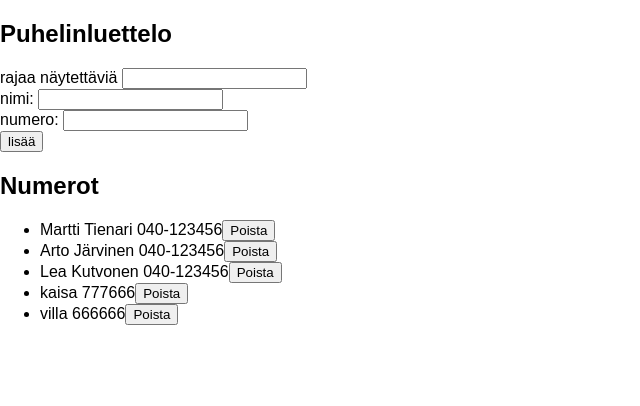
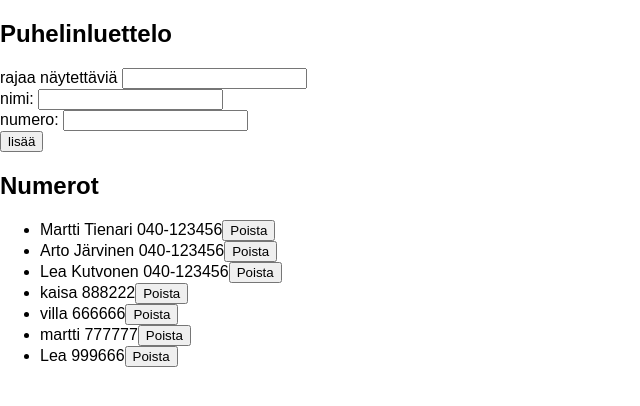
Before and after one commit to tieSari/fullstack, a React (Create React App) app in the folder teht2_6_2_11/puhelinluettelo/: page / in a window 1280 px wide. Shown: the top 406 px of the page, without its empty margins (0-640 px from the left). Built offline with nearby package versions, Linux system fonts and the light colour scheme; data requests are answered from the project's data file.

Commit message:
teht2_17

```diff
--- a/teht2_6_2_11/puhelinluettelo/db.json
+++ b/teht2_6_2_11/puhelinluettelo/db.json
@@ -17,13 +17,23 @@
     },
     {
       "name": "kaisa",
-      "number": "777666",
+      "number": "888222",
       "id": 6
     },
     {
       "name": "villa",
       "number": "666666",
       "id": 8
+    },
+    {
+      "name": "martti",
+      "number": "777777",
+      "id": 9
+    },
+    {
+      "name": "Lea",
+      "number": "999666",
+      "id": 10
     }
   ]
 }
--- a/teht2_6_2_11/puhelinluettelo/src/App.js
+++ b/teht2_6_2_11/puhelinluettelo/src/App.js
@@ -48,6 +48,23 @@ addPerson = (event) => {
   })
     })
   }
+  else
+{
+  const person = this.state.persons.find(p => p.name === this.state.newName)
+  if(window.confirm(`${person.name} on jo luettelossa, korvataanko vanha numero uudella?`))
+  {
+  const changedPerson = { ...person, number: this.state.newNumber }
+  personService.update(person.id,changedPerson)
+    .then(response => {
+      console.log(response)
+        this.setState({
+    persons: this.state.persons.map(person => person.name !== this.state.newName ? person : changedPerson),
+    newName: '',
+    newNumber: ''
+      })
+    })
+  }
+}
   }
 
 componentWillMount() {
```
